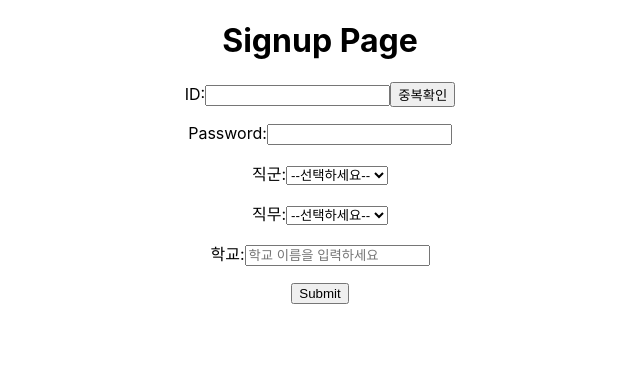
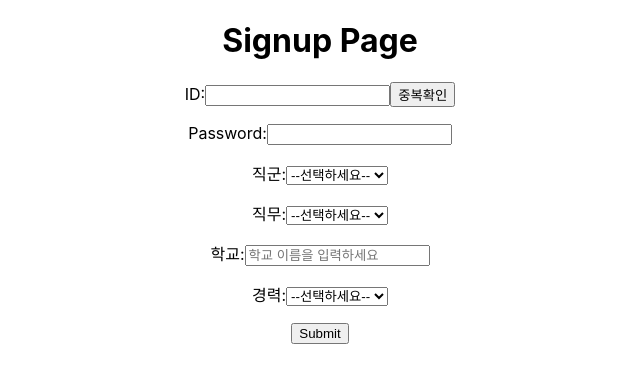
Before and after one commit to Rudals00/MadFolio, a React (Create React App) app in the folder my-app/: page /signup in a window 1280 px wide. Shown: the top 382 px of the page, without its empty margins (320-960 px from the left). Built offline with nearby package versions, Linux system fonts and the light colour scheme.

Commit message:
signup front finish

```diff
--- a/my-app/src/components/signup.js
+++ b/my-app/src/components/signup.js
@@ -8,9 +8,17 @@ function Signup() {
   const [duty, setDuty] = useState('');
   const [search, setSearch] = useState('');
   const [school, setSchool] = useState('');
+  const [career, setCareer] = useState('');
   const [schoolList, setSchoolList] = useState(['한양대학교','고려대학교','KAIST','숙명여자대학교','부산대학교','POSTEC','UNIST','성균관대학교'])
   const [filteredSchools, setFilteredSchools] = useState([]);
+  const [experienceDetail, setExperienceDetail] = useState('');
+  const [experienceDetails, setExperienceDetails] = useState([]);
 
+  // 경력사항을 추가하는 함수
+  const handleAddExperience = () => {
+    setExperienceDetails(prev => [...prev, experienceDetail]);
+    setExperienceDetail('');
+  }
 
   useEffect(() => {
     if (search.length === 0) {
@@ -116,7 +124,29 @@ function Signup() {
             ))}
           </div>
         </label>
-
+        <label>
+          경력:
+          <select value={career} onChange={(e) => setCareer(e.target.value)}>
+            <option value="">--선택하세요--</option>
+            <option value="신입">신입</option>
+            <option value="경력">경력</option>
+          </select>
+        </label>
+        {career === '경력' && (
+          <div>
+            <label>
+              경력사항:
+              <input type="text" value={experienceDetail} onChange={(e) => setExperienceDetail(e.target.value)} />
+            </label>
+            <button type="button" onClick={handleAddExperience}>추가</button> {/* "추가" 버튼 */}
+          </div>
+        )}
+        {/* 현재까지 추가된 경력사항들을 보여줍니다. */}
+      <ul>
+        {experienceDetails.map((experience, index) => (
+          <li key={index}>{experience}</li>
+        ))}
+      </ul>
 
         <input type="submit" value="Submit" />
       </form>
```
